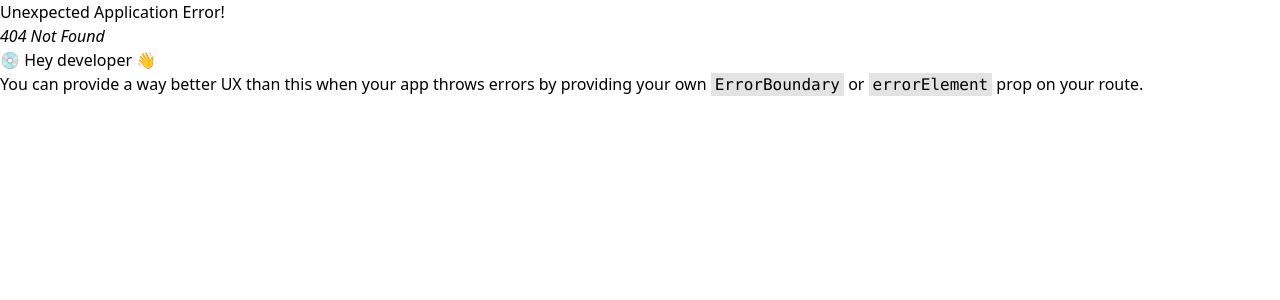
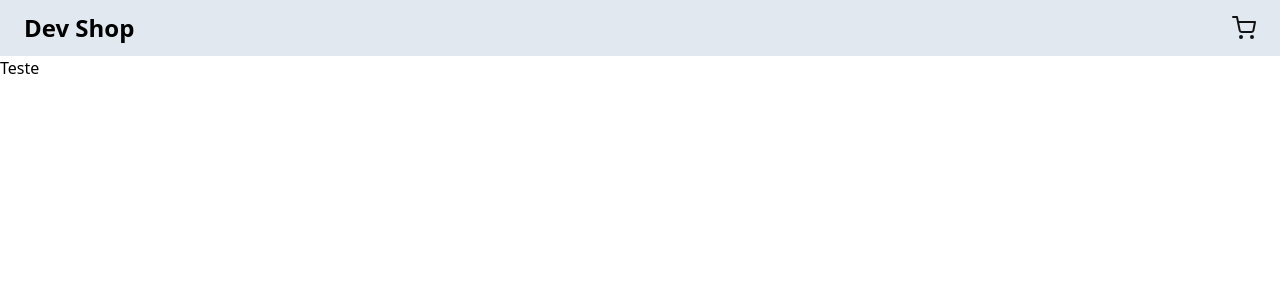
Before and after one commit to erick-d-ps/Dev-shop, a React (Vite) app: page /description/id in a window 1280 px wide. Before the commit this address had no page. Shown: the top 300 px of the page. Built offline with nearby package versions, Linux system fonts and the light colour scheme.

Commit message:
inicio da pagina description

```diff
--- a/src/pages/Home/index.tsx
+++ b/src/pages/Home/index.tsx
@@ -1,6 +1,7 @@
 import { useState, useEffect, useContext } from 'react';
 import { BsCartPlus } from 'react-icons/bs'
 import { CartContex } from '../../contexts'
+import { Link } from 'react-router-dom';
 
 import { api } from "../../services/api"
 import toast from 'react-hot-toast'
@@ -41,11 +42,13 @@ export function Home() {
         <div className='grid grid-cols-1 gap-6 md:grid-cols-2 lg:grid-cols-5'>
          {products.map((item) => (
            <section key={item.id} className="w-full">
+            <Link to="/description/id">
            <img
            className="w-full rounded-lg max-h-70 mb-2"
-             src={item.cover}
-             alt={item.title}
+           src={item.cover}
+           alt={item.title}
            />
+           </Link>
            <p className="font-medium mt-1 mb-2">{item.title}</p>
            <div className='flex gap-3 items-center'>
              <strong className='text-zinc-700/90'>
--- /dev/null
+++ b/src/pages/description/index.tsx
@@ -0,0 +1,7 @@
+export function Description() {
+  return (
+    <div>
+      <h1>Teste</h1>
+    </div>
+  );
+}
--- /dev/null
+++ b/src/pages/notfound/index.tsx
@@ -0,0 +1,12 @@
+import { Link } from "react-router-dom";
+
+export function Notfound(){
+    return(
+        <div className="flex">
+            <h1>Ops não encotrado...</h1>
+            <Link to="/">
+            Emcontre seu produto aqui!
+            </Link>
+        </div>
+    )
+}
```
Also changed, not shown: src/App.tsx (+10 -0 lines).
